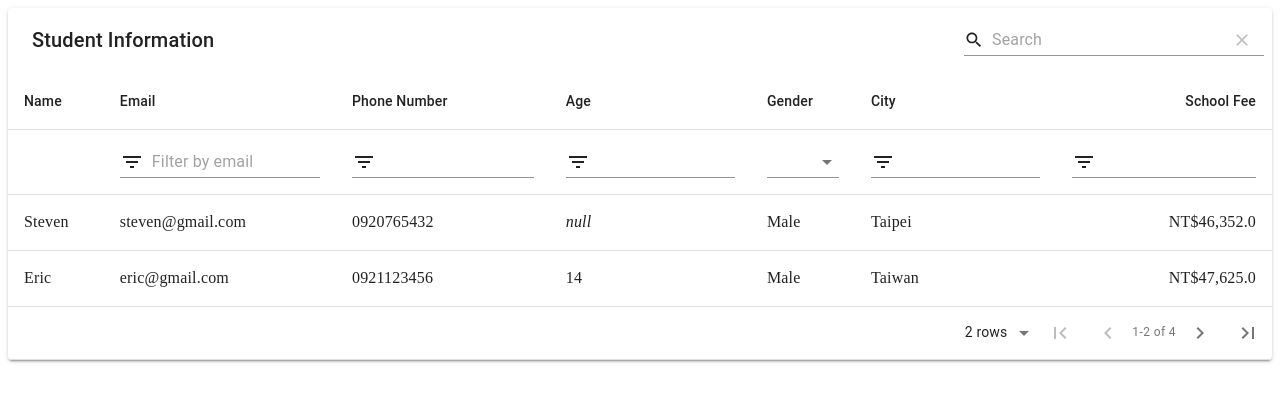
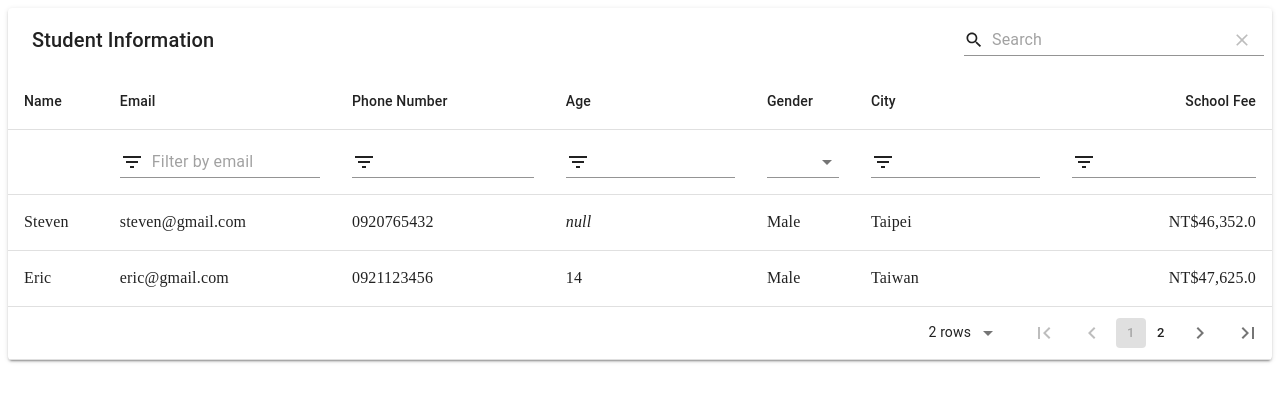
Before and after one commit to pluto123/material_table, a React (Create React App) app: page / in a window 1280 px wide. Shown: the top 402 px of the page. Built offline with nearby package versions, Linux system fonts and the light colour scheme.

Commit message:
改變換頁方式

```diff
--- a/src/App.js
+++ b/src/App.js
@@ -76,7 +76,8 @@ function App() {
           filtering: true,
           paging: true,
           pageSizeOptions: [5, 10, 20, 25, 50, 100],
-          pageSize: 2
+          pageSize: 2,
+          paginationType: "stepped", //paginationType: [normal | stepped]
         }}
       />
     </div>
```
